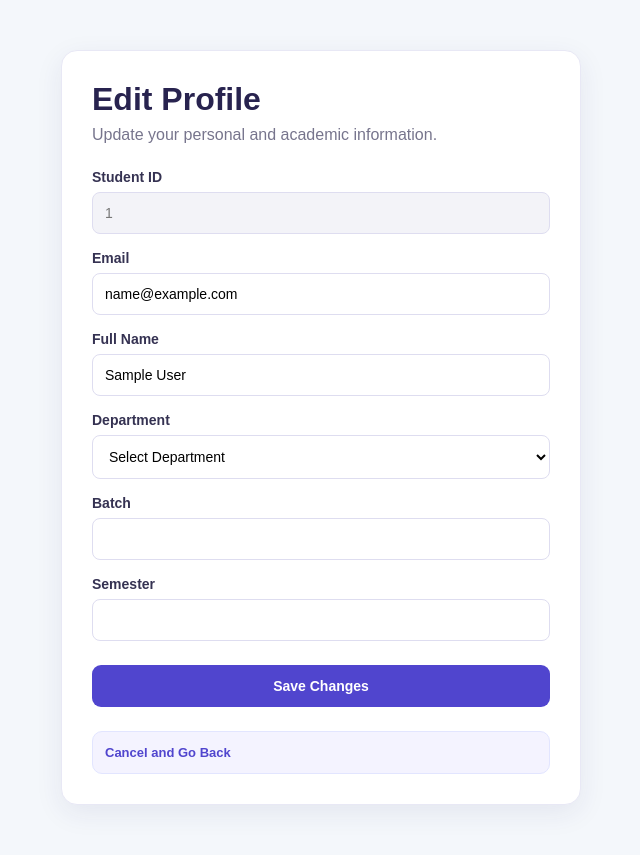
After one commit to Talha-CS50/CampusMate, a PHP site: page /student/edit_profile.php in a window 1280 px wide. The commit adds this page. Shown: the whole page, without its empty margins (319-959 px from the left). Run offline with PHP 8.4, Linux system fonts and the light colour scheme; the visitor is signed in with stand-in values (Sample User, id 1); data that the repository does not hold is empty.

Commit message:
Complete Student Profile Section

```diff
--- a/assets/css/profile.css
+++ b/assets/css/profile.css
@@ -583,3 +583,72 @@
         font-size: 12px;
     }
 }
+
+/* Edit Profile  */
+
+.edit-profile-container {
+    width: min(90%, 520px);
+    margin: 50px auto;
+    padding: 30px;
+    background: #ffffff;
+    border: 1px solid #e8e8f5;
+    border-radius: 16px;
+    box-shadow: 0 8px 28px rgba(40, 35, 100, 0.08);
+}
+
+.edit-profile-container h1 {
+    margin: 0 0 8px;
+    color: #28234f;
+}
+
+.edit-profile-container p {
+    margin-bottom: 25px;
+    color: #77758d;
+}
+
+.edit-profile-container label {
+    display: block;
+    margin: 16px 0 7px;
+    font-size: 14px;
+    font-weight: 600;
+    color: #353252;
+}
+
+.edit-profile-container input,
+.edit-profile-container select {
+    box-sizing: border-box;
+    width: 100%;
+    padding: 12px;
+    border: 1px solid #deddf0;
+    border-radius: 8px;
+    background: #fff;
+    font-size: 14px;
+}
+
+.edit-profile-container input:focus,
+.edit-profile-container select:focus {
+    outline: none;
+    border-color: #5045ce;
+}
+
+.edit-profile-container input[readonly] {
+    background: #f5f5fa;
+    color: #77758d;
+}
+
+.edit-profile-container button {
+    width: 100%;
+    margin-top: 24px;
+    padding: 13px;
+    border: none;
+    border-radius: 9px;
+    background: #5045ce;
+    color: #fff;
+    font-size: 14px;
+    font-weight: 700;
+    cursor: pointer;
+}
+
+.edit-profile-container button:hover {
+    background: #3f35b5;
+}
--- /dev/null
+++ b/student/edit_profile.php
@@ -0,0 +1,303 @@
+
+<?php
+session_start();
+
+// Check whether the student is logged in
+if (!isset($_SESSION["student_db_id"])) {
+    header("Location: login.php");
+    exit;
+}
+
+require "../config/db.php";
+
+$student_db_id = $_SESSION["student_db_id"];
+$error = "";
+
+// Fetch current student information
+$sql = "
+    SELECT
+        student_id,
+        name,
+        email,
+        department_id,
+        batch,
+        semester
+    FROM students
+    WHERE student_db_id = ?
+";
+
+$stmt = mysqli_prepare($conn, $sql);
+mysqli_stmt_bind_param($stmt, "i", $student_db_id);
+mysqli_stmt_execute($stmt);
+
+$result = mysqli_stmt_get_result($stmt);
+$student = mysqli_fetch_assoc($result);
+
+mysqli_stmt_close($stmt);
+
+if (!$student) {
+    exit("Student not found.");
+}
+
+// Handle profile update
+if ($_SERVER["REQUEST_METHOD"] === "POST"
+    && isset($_POST["update_profile"])) {
+
+    $name = trim($_POST["name"] ?? "");
+    $email = trim($_POST["email"] ?? "");
+    $department_input = $_POST["department_id"] ?? "";
+    $batch = trim($_POST["batch"] ?? "");
+    $semester = trim($_POST["semester"] ?? "");
+
+    // Validate name and email
+    if ($name === "" || $email === "") {
+        $error = "Name and email are required.";
+    } elseif (!filter_var($email, FILTER_VALIDATE_EMAIL)) {
+        $error = "Please enter a valid email address.";
+    } elseif (
+        $department_input !== ""
+        && (
+            !ctype_digit((string) $department_input)
+            || (int) $department_input < 1
+        )
+    ) {
+        $error = "Please select a valid department.";
+    }
+
+    // Validate department selection against the database
+    $department_id = null;
+
+    if ($error === "" && $department_input !== "") {
+        $department_id = (int) $department_input;
+
+        $dept_stmt = mysqli_prepare(
+            $conn,
+            "SELECT department_id FROM departments WHERE department_id = ?"
+        );
+
+        mysqli_stmt_bind_param($dept_stmt, "i", $department_id);
+        mysqli_stmt_execute($dept_stmt);
+
+        $dept_result = mysqli_stmt_get_result($dept_stmt);
+
+        if (mysqli_num_rows($dept_result) === 0) {
+            $error = "Selected department does not exist.";
+        }
+
+        mysqli_stmt_close($dept_stmt);
+    }
+
+    // Check whether another student uses this email
+    if ($error === "") {
+        $check_sql = "
+            SELECT student_db_id
+            FROM students
+            WHERE email = ? AND student_db_id != ?
+        ";
+
+        $check_stmt = mysqli_prepare($conn, $check_sql);
+
+        mysqli_stmt_bind_param(
+            $check_stmt,
+            "si",
+            $email,
+            $student_db_id
+        );
+
+        mysqli_stmt_execute($check_stmt);
+        $check_result = mysqli_stmt_get_result($check_stmt);
+
+        if (mysqli_num_rows($check_result) > 0) {
+            $error = "This email is already used by another student.";
+        }
+
+        mysqli_stmt_close($check_stmt);
+    }
+
+    // Update student information
+    if ($error === "") {
+        $update_sql = "
+            UPDATE students
+            SET
+                name = ?,
+                email = ?,
+                department_id = ?,
+                batch = ?,
+                semester = ?
+            WHERE student_db_id = ?
+        ";
+
+        $update_stmt = mysqli_prepare($conn, $update_sql);
+
+        mysqli_stmt_bind_param(
+            $update_stmt,
+            "ssissi",
+            $name,
+            $email,
+            $department_id,
+            $batch,
+            $semester,
+            $student_db_id
+        );
+
+        if (mysqli_stmt_execute($update_stmt)) {
+            $_SESSION["student_name"] = $name;
+            $_SESSION["student_email"] = $email;
+
+            mysqli_stmt_close($update_stmt);
+            mysqli_close($conn);
+
+            header("Location: profile.php?updated=1");
+            exit;
+        } else {
+            $error = "Could not update profile. Please try again.";
+        }
+
+        mysqli_stmt_close($update_stmt);
+    }
+
+    // Preserve submitted values if validation fails
+    $student["name"] = $name;
+    $student["email"] = $email;
+    $student["department_id"] = $department_input;
+    $student["batch"] = $batch;
+    $student["semester"] = $semester;
+}
+
+// Fetch departments for the dropdown
+$departments = mysqli_query(
+    $conn,
+    "SELECT department_id, department_name
+     FROM departments
+     ORDER BY department_name"
+);
+
+if (!$departments) {
+    exit("Could not load departments.");
+}
+?>
+
+<!DOCTYPE html>
+<html lang="en">
+<head>
+    <meta charset="UTF-8">
+    <meta name="viewport" content="width=device-width, initial-scale=1.0">
+
+    <title>Edit Profile | CampusMate</title>
+
+    <link rel="stylesheet" href="/CampusMate/assets/css/profile.css">
+    <link rel="stylesheet" href="/CampusMate/assets/css/auth.css">
+
+    <style>
+        .form-error {
+            padding: 12px;
+            margin-bottom: 18px;
+            border-radius: 8px;
+            background: #fff0f0;
+            color: #c62828;
+            font-size: 14px;
+        }
+
+        .edit-profile-container input[readonly] {
+            background: #f3f3f8;
+            color: #777;
+            cursor: not-allowed;
+        }
+    </style>
+</head>
+
+<body>
+
+    <div class="edit-profile-container">
+
+        <h1>Edit Profile</h1>
+        <p>Update your personal and academic information.</p>
+
+        <?php if ($error !== ""): ?>
+            <div class="form-error">
+                <?= htmlspecialchars($error, ENT_QUOTES, "UTF-8") ?>
+            </div>
+        <?php endif; ?>
+
+        <form action="edit_profile.php" method="POST">
+
+            <label for="student_id">Student ID</label>
+            <input
+                type="text"
+                id="student_id"
+                value="<?= htmlspecialchars($student["student_id"], ENT_QUOTES, "UTF-8") ?>"
+                readonly
+            >
+
+            <label for="email">Email</label>
+            <input
+                type="email"
+                id="email"
+                name="email"
+                value="<?= htmlspecialchars($student["email"], ENT_QUOTES, "UTF-8") ?>"
+                required
+            >
+
+            <label for="name">Full Name</label>
+            <input
+                type="text"
+                id="name"
+                name="name"
+                maxlength="100"
+                value="<?= htmlspecialchars($student["name"], ENT_QUOTES, "UTF-8") ?>"
+                required
+            >
+
+            <label for="department_id">Department</label>
+            <select id="department_id" name="department_id">
+
+                <option value="">Select Department</option>
+
+                <?php while ($department = mysqli_fetch_assoc($departments)): ?>
+                    <option
+                        value="<?= (int) $department["department_id"] ?>"
+                        <?= ((string) $student["department_id"] ===
+                            (string) $department["department_id"]) ? "selected" : "" ?>
+                    >
+                        <?= htmlspecialchars(
+                            $department["department_name"],
+                            ENT_QUOTES,
+                            "UTF-8"
+                        ) ?>
+                    </option>
+                <?php endwhile; ?>
+
+            </select>
+
+            <label for="batch">Batch</label>
+            <input
+                type="text"
+                id="batch"
+                name="batch"
+                maxlength="20"
+                value="<?= htmlspecialchars($student["batch"] ?? "", ENT_QUOTES, "UTF-8") ?>"
+            >
+
+            <label for="semester">Semester</label>
+            <input
+                type="text"
+                id="semester"
+                name="semester"
+                maxlength="20"
+                value="<?= htmlspecialchars($student["semester"] ?? "", ENT_QUOTES, "UTF-8") ?>"
+            >
+
+            <button type="submit" name="update_profile">
+                Save Changes
+            </button>
+
+            <a href="profile.php" class="profile-back-button">
+                Cancel and Go Back
+            </a>
+
+        </form>
+
+    </div>
+
+</body>
+</html>
```
